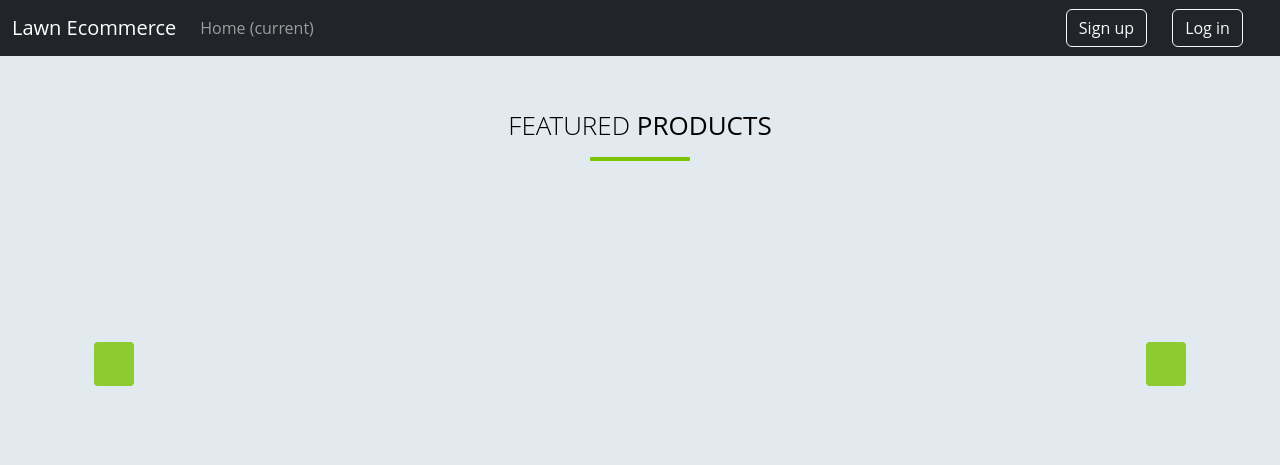
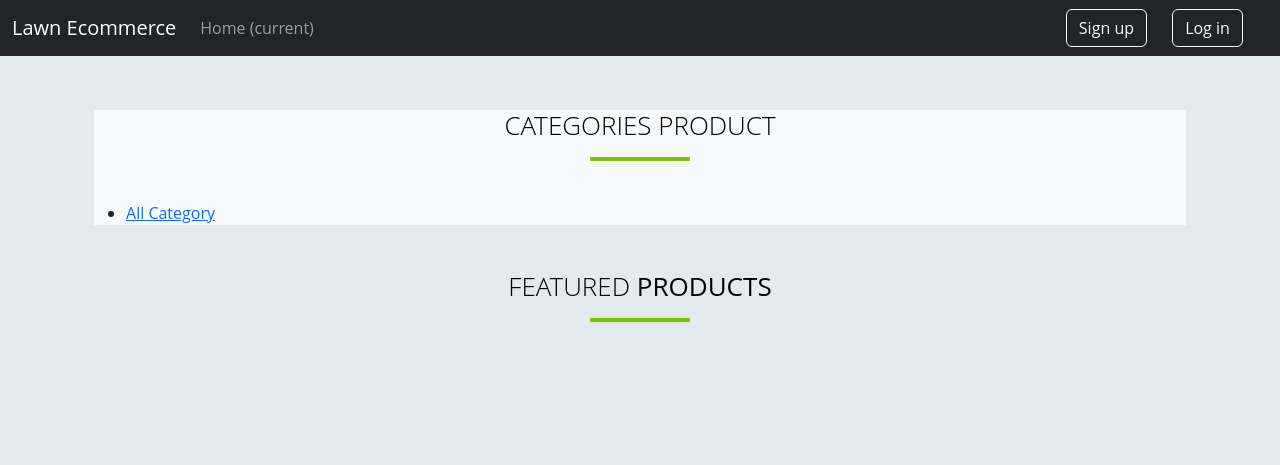
Before and after one commit to Asmedeus998/applikasi_E_commerce, a Django app: page / in a window 1280 px wide. Shown: the top 465 px of the page. Run offline with Django 3.2, Linux system fonts and the light colour scheme; data that the repository does not hold is empty; some libraries are stand-ins or nearby versions.

Commit message:
add kategori produk

```diff
--- a/applikasi_E_commerce/urls.py
+++ b/applikasi_E_commerce/urls.py
@@ -21,9 +21,12 @@ from store import views as user_view
 from django.contrib.auth import views as auth
 from django.conf import settings
 from django.conf.urls.static import static
+from store.views import *
 urlpatterns = [
     path('', user_view.store, name='store'),
     path('admin/', admin.site.urls),
     path('store/', include('store.urls')),
     path('accounts/', include('allauth.urls')),
+    # path('<slug:category_slug>', store, name='product_category'),
+    path('<slug:slug>', product_display, name='product_category'),
 ] + static(settings.MEDIA_URL, document_root=settings.MEDIA_ROOT, )
--- a/store/models.py
+++ b/store/models.py
@@ -43,6 +43,8 @@ class Category(models.Model):
 		ordering=('-name',)
 	def __str__(self):
 		return self.name
+	def get_absolute_url(self):
+		return reverse("product_category", kwargs={'slug' : self.slug,})
 
 class Product(models.Model):
 	category = models.ForeignKey(Category, on_delete=models.CASCADE, related_name='category', blank=True, null=True)
@@ -64,7 +66,7 @@ class Product(models.Model):
 		return url
 
 	def get_absolute_url(self):
-		return reverse("product_display", kwargs={'slug' : self.slug,})
+		return reverse("product_display", args={self.id})
 
 class Order(models.Model):
 	transaction_id = models.CharField(max_length=100, null=True)
--- a/store/views.py
+++ b/store/views.py
@@ -17,6 +17,7 @@ from sklearn.metrics.pairwise import cosine_similarity
 from django.shortcuts import render, redirect, get_object_or_404
 from django.db.models import Q
 from django.http import HttpResponseRedirect
+from django.core.paginator import Paginator, EmptyPage, PageNotAnInteger
 @login_required
 def homepage(request):
 
@@ -67,29 +68,45 @@ def homepage(request):
 		# print(recommended_products)
 	except:
 		recommended_products = None
+	category = Category.objects.all()
 	context = {
 		'products':products,
 		'cartItems':cartItems,
-		'recommended_products':recommended_products
+		'recommended_products':recommended_products,
+		'categories':category
 		}
 
 	return render(request, 'user/homepage.html', context)
 
 
 # Create your views here.
-def store(request):
+def store(request, category_slug=None):
 	if(request.user.is_authenticated):
-        # print('user authenticated')
+		# print('user authenticated')
 		return HttpResponseRedirect('store/homepage/')
 	data = cartData(request)
 	cartItems = data['cartItems']
 	products = Product.objects.all()
 
 
+	paginator = Paginator(products, 3)
+	page = request.GET.get('page', 1)
+
+
+
+	try:
+		products = paginator.page(page)
+	except PageNotAnInteger:
+		products = paginator.page(1)
+	except EmptyPage:
+		products = paginator.page(paginator.num_pages)
+
+	category_list = Category.objects.all()
 
 	context = {
 		'products':products,
 		'cartItems':cartItems,
+		'categories':category_list
 		}
 
 	return render(request, 'store/store.html', context)
@@ -301,18 +318,43 @@ def search(request):
 	}
 	return render(request, 'store/search.html', context)
 
-def product_display(request, slug):
-	data = cartData(request)
-	cartItems = data['cartItems']
+def product_display(request, slug=None):
+	# data = cartData(request)
+	# cartItems = data['cartItems']
 
-	product = get_object_or_404(Product, slug=slug)
-	other_product = Product.objects.filter(
-			category=product.category
-		).exclude(id=product.pk).values('slug', 'name').order_by('-id').distinct('id')
+	# products = get_object_or_404(Product, slug=slug)
+	# other_product = Product.objects.filter(
+	# 		category=product.category
+	# 	).exclude(id=product.pk).values('slug', 'name').order_by('-id').distinct('id')
 
+	categories = Category.objects.all()
+	# category = None
+	products = Product.objects.all()
+	# product = None
+	if slug:
+		# product = product.objects.all()
+
+		category = get_object_or_404(Category, slug=slug)
+		products = products.filter(category=category)
+
+		paginator = Paginator(products, 2)
+
+		page = request.GET.get('page', 1)
+
+
+		try:
+			products = paginator.page(page)
+		except PageNotAnInteger:
+			products = paginator.page(1)
+		except EmptyPage:
+			products = paginator.page(paginator.num_pages)
+	# product = None
 	context = {
-		'search_product': search,
-		'other_product': other_product,
-		'cartItems':cartItems
+		# 'search_product': search,
+		# 'other_product': other_product,
+		# 'cartItems':cartItems,
+		'categories':categories,
+		'products':products,
+		'page': page,
 	}
 	return render(request, 'store/store.html', context)
--- a/templates/store/store.html
+++ b/templates/store/store.html
@@ -209,6 +209,18 @@
 
 
     <div class="container-xl">
+        <div class = "bg-light mt-3">
+            <h2> Categories Product</h2>
+            <ul>
+                <li> <a href= "{% url 'store'  %}"> All Category </a> </li>
+                {% for x in categories %}
+                <li>
+                    <a href="{{x.get_absolute_url}}">{{ x.name }}</a>
+                </li>
+                {% endfor %}
+            </ul>
+        </div>
+
         <div class="row">
             <div class="col-md-12">
                 <h2>Featured <b>Products</b></h2>
@@ -228,7 +240,7 @@
                         <div class="item carousel-item active">
                             <div class="row">
                                 {% for product in products %}
-                            {% comment %} Card {% endcomment %}
+
                                 {% if forloop.counter < 5 %}
                                 <div class="col-sm-3">
                                     <div class="thumb-wrapper">
@@ -244,7 +256,6 @@
                                     </div>
                                 </div>
                                 {% endif %}
-                            {% comment %} Card {% endcomment %}
                                 {% endfor %}
                             </div>
                         </div>
```
Also changed, not shown: templates/user/homepage.html (+13 -0 lines). Lines whose indentation alone changed are shown as unchanged.
